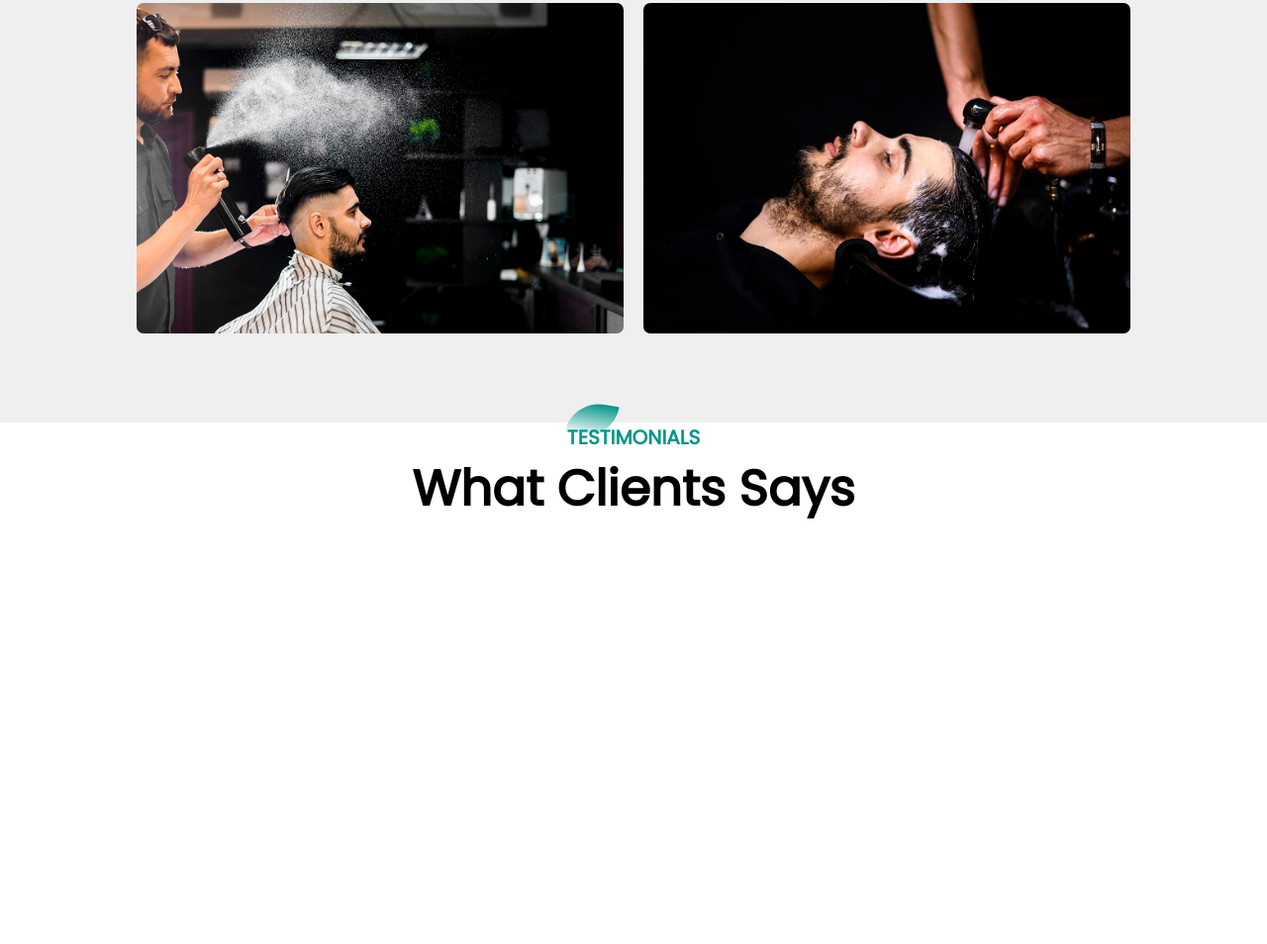
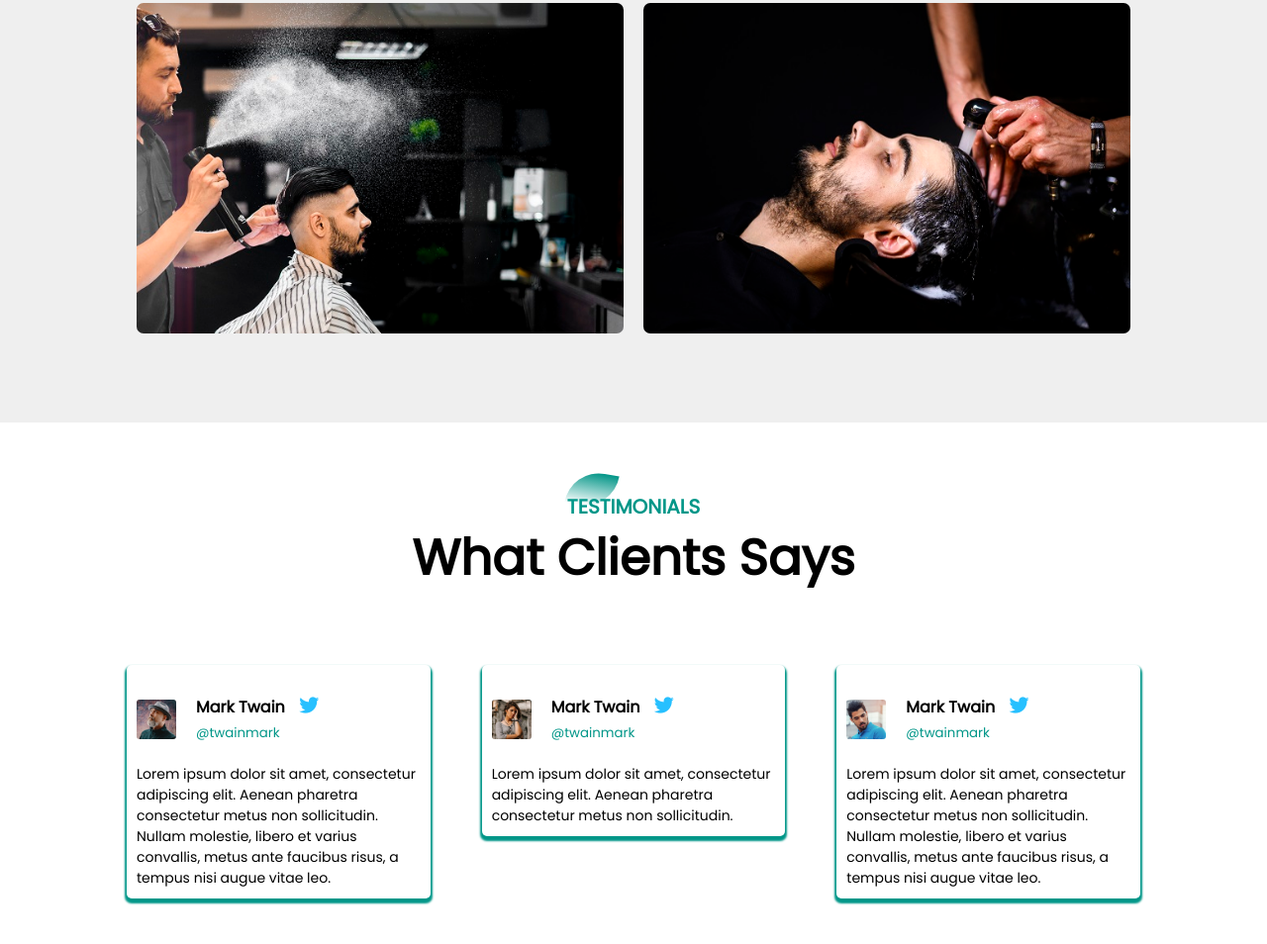
Before and after one commit to gilrsantana/BarberShop, a plain HTML site: page index.html in a window 1280 px wide. Shown: the part 2200-3154 px from the top of the page at 99% size. Before the commit the page ends 2802 px from the top, so only its background shows below. Drawn offline with Linux system fonts and the light colour scheme.

Commit message:
formating the testimonials section

```diff
--- a/index.html
+++ b/index.html
@@ -162,6 +162,48 @@
                 <p>TESTIMONIALS</p>
                 <h1>What Clients Says</h1>
             </div>
+
+            <div class="testimonial-row">
+                <div class="testimonial-col">
+                    <div class="user">
+                        <img src="./Img/img-1.jpg" alt="">
+                        <div class="user-info">
+                            <h4>Mark Twain <i class="fab fa-twitter"></i></h4>
+                            <small>@twainmark</small>
+                        </div>
+                    </div>
+
+                    <p>
+                        Lorem ipsum dolor sit amet, consectetur adipiscing elit. Aenean pharetra consectetur metus non sollicitudin. Nullam molestie, libero et varius convallis, metus ante faucibus risus, a tempus nisi augue vitae leo.
+                    </p>
+                </div>
+                <div class="testimonial-col">
+                    <div class="user">
+                        <img src="./Img/img-2.jpg" alt="">
+                        <div class="user-info">
+                            <h4>Mark Twain <i class="fab fa-twitter"></i></h4>
+                            <small>@twainmark</small>
+                        </div>
+                    </div>
+
+                    <p>
+                        Lorem ipsum dolor sit amet, consectetur adipiscing elit. Aenean pharetra consectetur metus non sollicitudin.
+                    </p>
+                </div>
+                <div class="testimonial-col">
+                    <div class="user">
+                        <img src="./Img/img-3.jpg" alt="">
+                        <div class="user-info">
+                            <h4>Mark Twain <i class="fab fa-twitter"></i></h4>
+                            <small>@twainmark</small>
+                        </div>
+                    </div>
+
+                    <p>
+                        Lorem ipsum dolor sit amet, consectetur adipiscing elit. Aenean pharetra consectetur metus non sollicitudin. Nullam molestie, libero et varius convallis, metus ante faucibus risus, a tempus nisi augue vitae leo.
+                    </p>
+                </div>
+            </div>
         </section>
 
         <script>
--- a/style.css
+++ b/style.css
@@ -334,5 +334,66 @@ hr {
     hr {
         width: 80%;
     }
+}
 
+/*--- Testimonials --*/
+
+#testimonial {
+    width: 100%;
+    padding: 70px 0;
 }
+
+.testimonial-row {
+    width: 80%;
+    margin: auto;
+    display: flex;
+    justify-content: space-between;
+    align-items: flex-start;
+    flex-wrap: wrap;
+}
+
+.testimonial-col {
+    flex-basis: 28%;
+    padding: 10px;
+    margin-bottom: 30px;
+    border-radius: 5px;
+    box-shadow: 0 3px 2px 2px #009688;
+    cursor: pointer;
+    transition: transform .5s;
+}
+
+.testimonial-col p {
+    font-size: 14px;
+}
+
+.user {
+    display: flex;
+    align-items: center;
+    margin: 20px 0;
+}
+
+.user img {
+    width: 40px;
+    margin-right: 20px;
+    border-radius: 3px;
+}
+
+.user-info .fab{
+    margin-left: 10px;
+    color: #27c0ff;
+    font-size: 20px;
+}
+
+.user-info small {
+    color: #009688;
+}
+
+.testimonial-col:hover {
+    transform: translateY(7px);
+}
+
+@media screen and (max-width: 770px) {
+    .testimonial-col {
+        flex-basis: 100%;
+    }
+}
```
